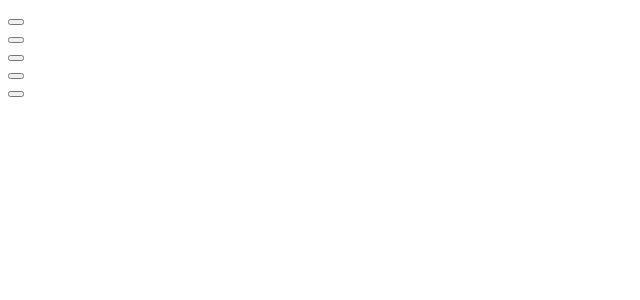
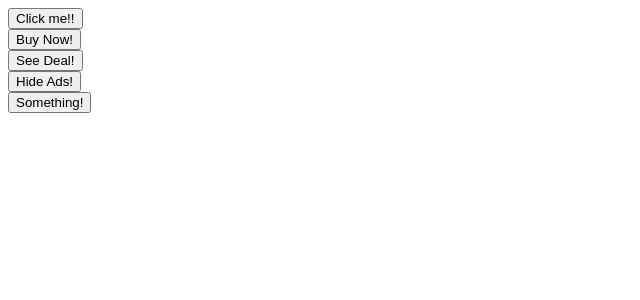
Before and after one commit to NS-25/udemy-comps, a React (Vite) app: page / in a window 1280 px wide. Shown: the top 300 px of the page, without its empty margins (0-640 px from the left). Built offline with nearby package versions, Linux system fonts and the light colour scheme.

Commit message:
some changes in app.jsx

```diff
--- a/src/App.jsx
+++ b/src/App.jsx
@@ -5,19 +5,19 @@ const App = () => {
   return (
     <>
       <div>
-        <Button></Button>
+        <Button>Click me!!</Button>
       </div>
       <div>
-        <Button></Button>
+        <Button>Buy Now!</Button>
       </div>
       <div>
-        <Button></Button>
+        <Button>See Deal!</Button>
       </div>
       <div>
-        <Button></Button>
+        <Button>Hide Ads!</Button>
       </div>
       <div>
-        <Button></Button>
+        <Button>Something!</Button>
       </div>
     </>
   );
```
